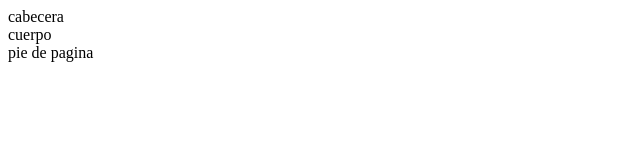
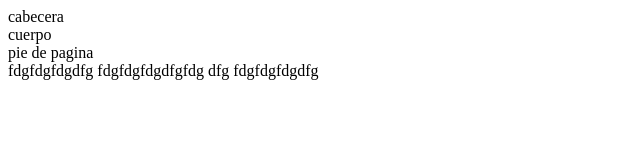
Before and after one commit to Yaossyn/holamundo, a plain HTML site: page index.html in a window 1280 px wide. Shown: the whole page, without its empty margins (0-640 px from the left). Drawn offline with Linux system fonts and the light colour scheme.

Commit message:
amente algo mas

```diff
--- a/index.html
+++ b/index.html
@@ -19,3 +19,7 @@
     </footer>
 </body>
 </html>
+fdgfdgfdgdfg
+fdgfdgfdgdfgfdg
+dfg
+fdgfdgfdgdfg
```
